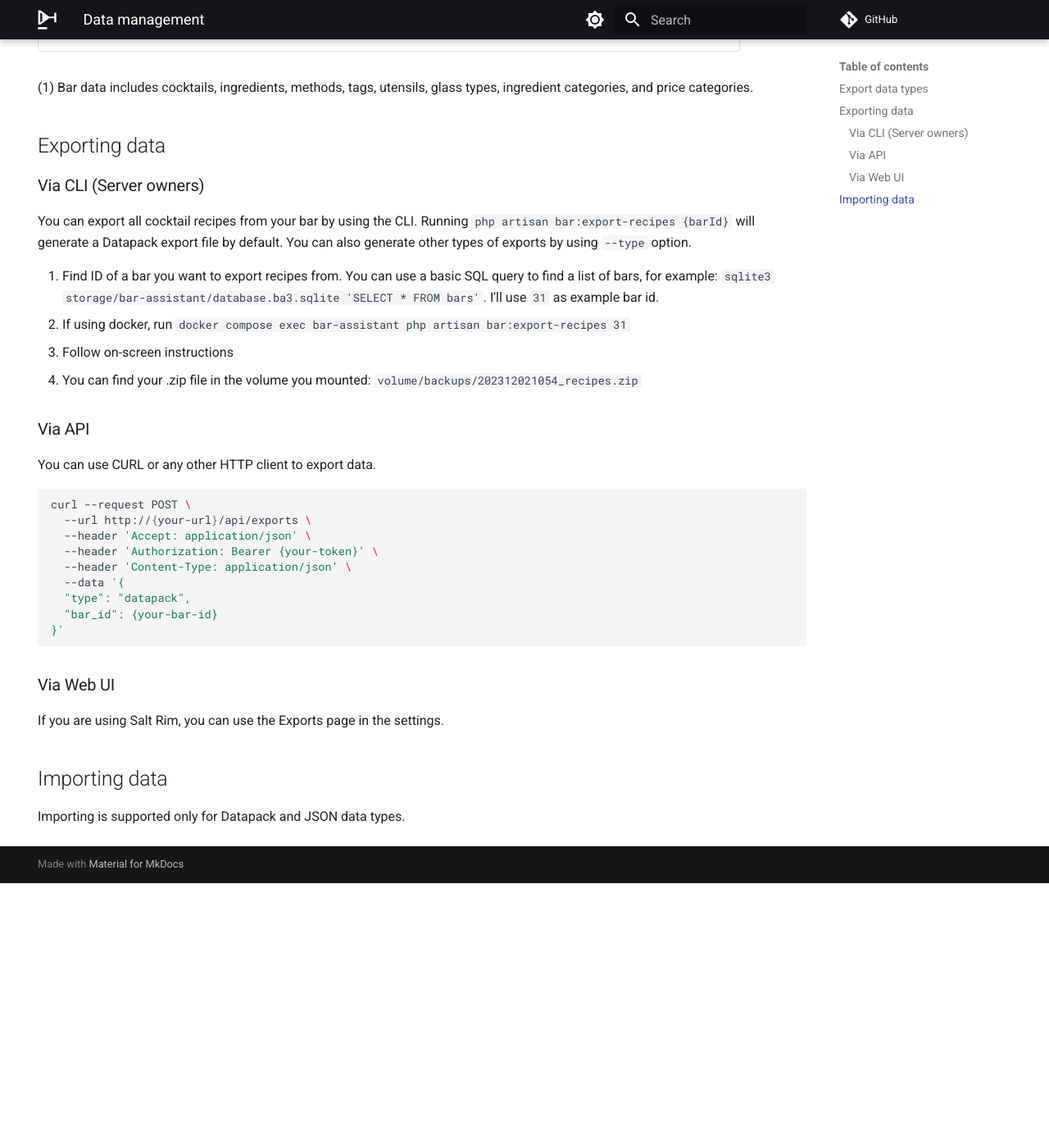
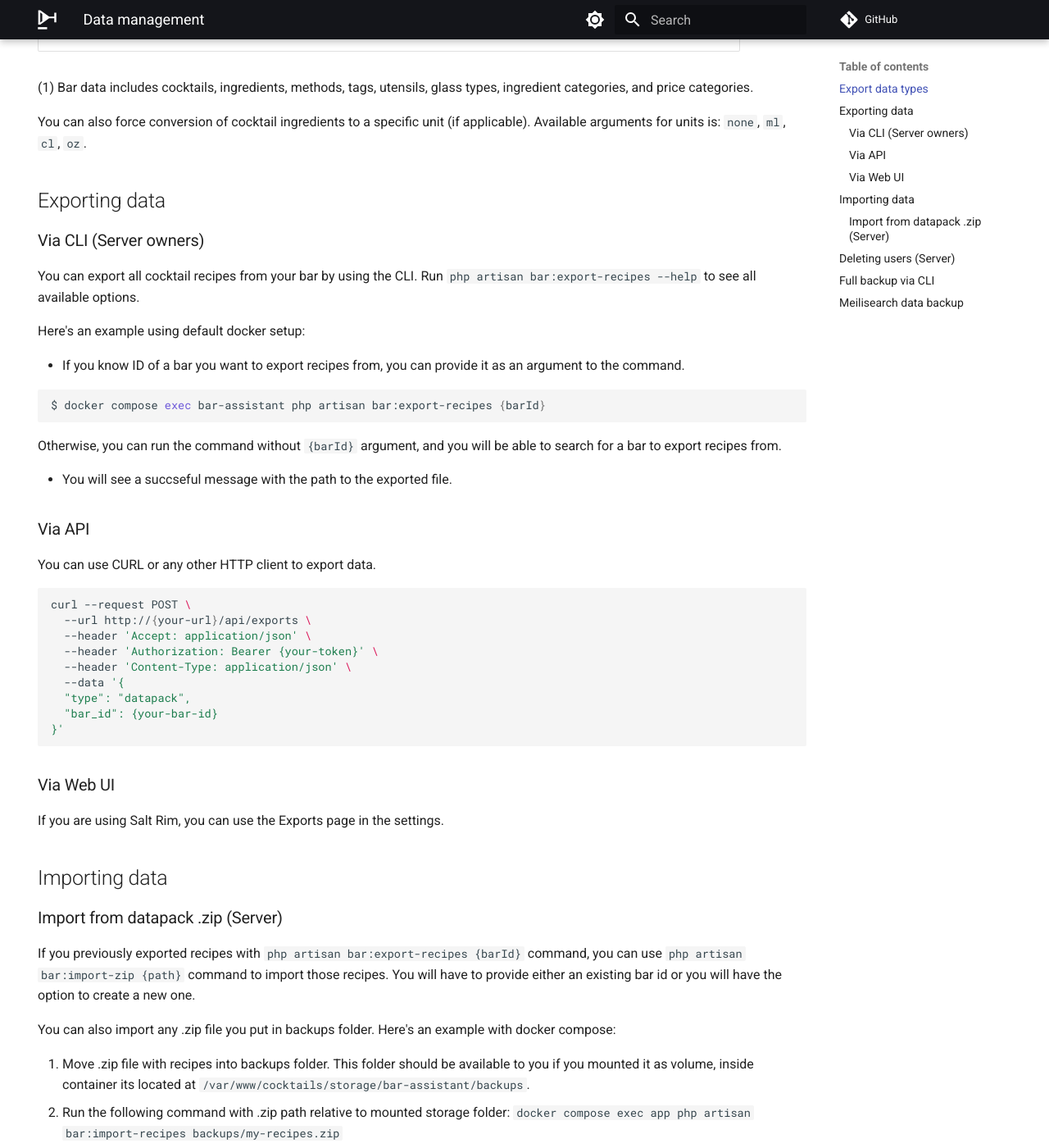
Before and after one commit to bar-assistant/docs, an MkDocs documentation site: the page built from docs/data.md, in a window 1280 px wide and 1400 px high, scrolled down 719 px. Shown: the whole window at 82% size. Built offline with MkDocs 1.6.1 and Material for MkDocs 9.7.7, drawn with Linux system fonts in a browser that asks for light colours; comment, search, counter and statistics services are not loaded; before the commit the page ends 1796 px from its top, so only the background shows below that; some of the changed text lies outside the part shown.

Commit message:
Update data page

````diff
--- a/docs/data.md
+++ b/docs/data.md
@@ -22,15 +22,24 @@ Here's a quick summary of all data export types. All types have recipes grouped
 
 (1) Bar data includes cocktails, ingredients, methods, tags, utensils, glass types, ingredient categories, and price categories.
 
+You can also force conversion of cocktail ingredients to a specific unit (if applicable). Available arguments for units is: `none`, `ml`, `cl`, `oz`.
+
 ## Exporting data
 
 ### Via CLI (Server owners)
-You can export all cocktail recipes from your bar by using the CLI. Running `php artisan bar:export-recipes {barId}` will generate a Datapack export file by default. You can also generate other types of exports by using `--type` option.
+You can export all cocktail recipes from your bar by using the CLI. Run `php artisan bar:export-recipes --help` to see all available options.
 
-1. Find ID of a bar you want to export recipes from. You can use a basic SQL query to find a list of bars, for example: `sqlite3 storage/bar-assistant/database.ba3.sqlite 'SELECT * FROM bars'`. I'll use `31` as example bar id.
-2. If using docker, run `docker compose exec bar-assistant php artisan bar:export-recipes 31`
-3. Follow on-screen instructions
-4. You can find your .zip file in the volume you mounted: `volume/backups/202312021054_recipes.zip`
+Here's an example using default docker setup:
+
+- If you know ID of a bar you want to export recipes from, you can provide it as an argument to the command.
+
+``` bash
+$ docker compose exec bar-assistant php artisan bar:export-recipes {barId}
+```
+
+Otherwise, you can run the command without `{barId}` argument, and you will be able to search for a bar to export recipes from.
+
+- You will see a succseful message with the path to the exported file.
 
 ### Via API
 
@@ -54,4 +63,29 @@ If you are using Salt Rim, you can use the Exports page in the settings.
 
 ## Importing data
 
-Importing is supported only for Datapack and JSON data types.
+### Import from datapack .zip (Server)
+
+If you previously exported recipes with `php artisan bar:export-recipes {barId}` command, you can use `php artisan bar:import-zip {path}` command to import those recipes. You will have to provide either an existing bar id or you will have the option to create a new one.
+
+You can also import any .zip file you put in backups folder. Here's an example with docker compose:
+
+1. Move .zip file with recipes into backups folder. This folder should be available to you if you mounted it as volume, inside container its located at `/var/www/cocktails/storage/bar-assistant/backups`.
+2. Run the following command with .zip path relative to mounted storage folder: `docker compose exec app php artisan bar:import-recipes backups/my-recipes.zip`
+3. Follow on screen instructions
+
+## Deleting users (Server)
+
+When a user deletes his account, to keep data integrity, all his account data gets anonymized. If you want to completely delete a user you can use the following command: `php artisan bar:delete-user {email}`. This will delete user and all his data, including cocktails, bars and ingredients he created.
+
+## Full backup via CLI
+
+If you want to backup all your data to a .zip file, you can use the following command:
+``` bash
+$ docker compose exec bar-assistant php artisan bar:full-backup
+```
+
+This will create a .zip file with all your data and will be located at `storage/bar-assistant/backups` folder.
+
+## Meilisearch data backup
+
+There is currently no point in backing up the Meilisearch data unless you are using custom API keys. When you restart Bar Assistant container the data gets automatically synced with Meilisearch.
--- a/mkdocs.yml
+++ b/mkdocs.yml
@@ -7,6 +7,7 @@ markdown_extensions:
   - pymdownx.inlinehilite
   - pymdownx.snippets
   - pymdownx.superfences
+  - pymdownx.critic
   - admonition
   - pymdownx.details
   - attr_list
@@ -43,7 +44,6 @@ nav:
     - 'setup/source-install.md'
     - 'setup/mailing.md'
     - 'setup/development.md'
-    - 'setup/backups.md'
     - 'setup/migrate-to-15.md'
     - 'setup/migrate-to-30.md'
     - 'setup/migrate-to-40.md'
````
Also changed, not shown: docs/index.md (+2 -34 lines), docs/setup/backups.md (deleted, +0 -15 lines), docs/setup/development.md (+4 -0 lines), docs/setup/migrate-to-40.md (+4 -5 lines).
